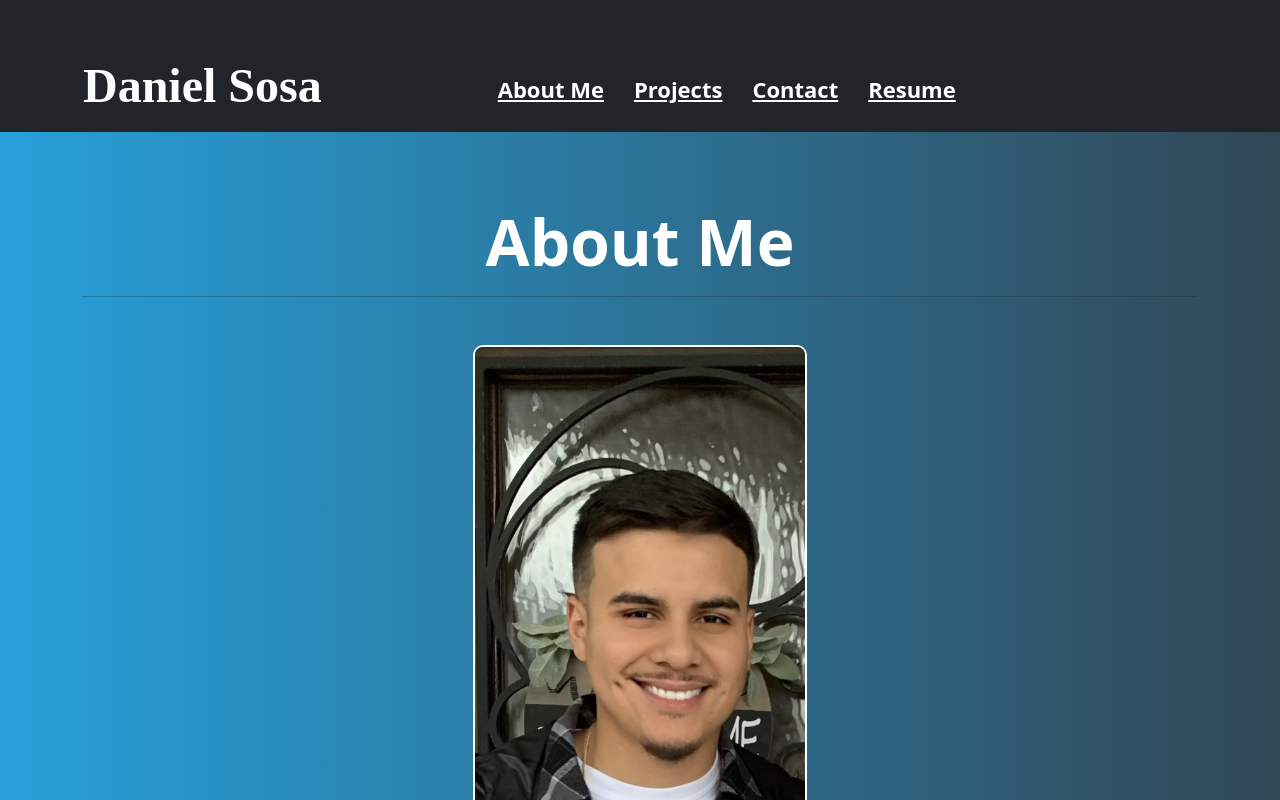
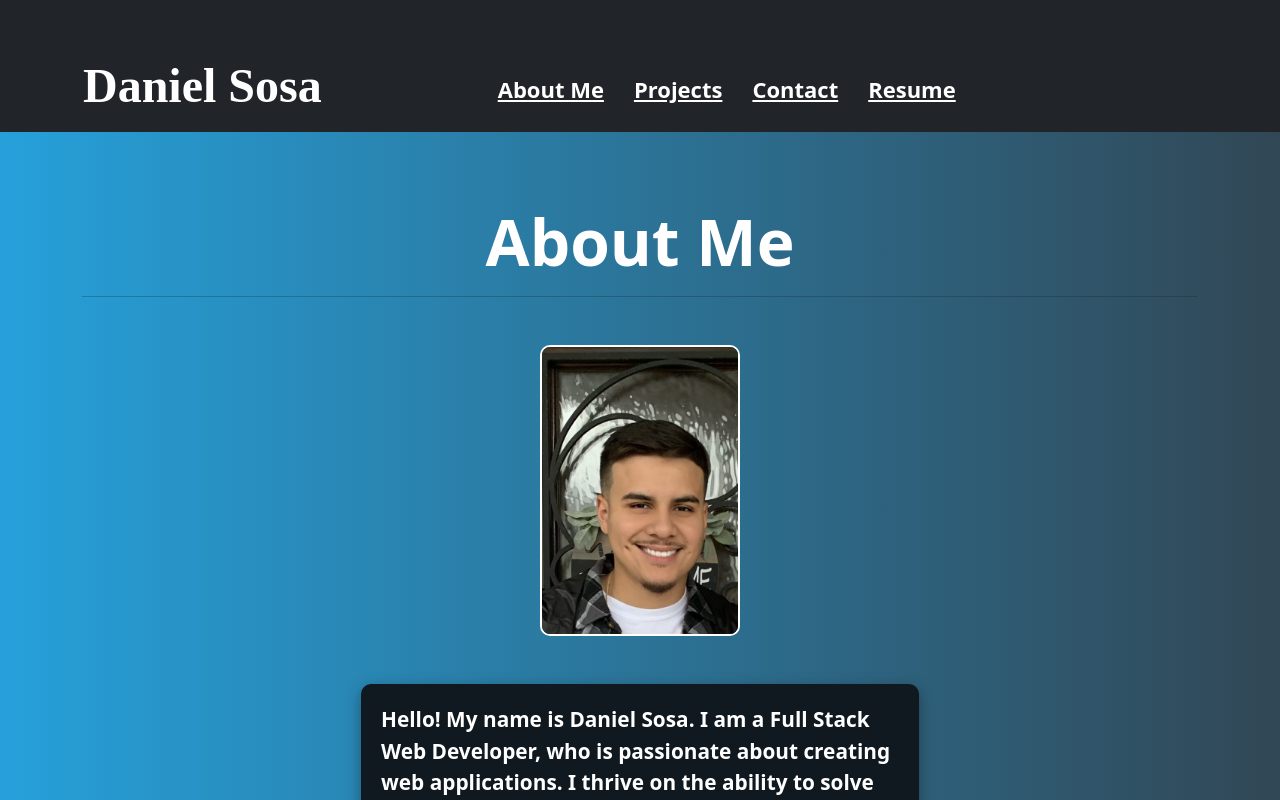
Before and after one commit to sosadaniel12/React-Portfolio, a React (Create React App) app: page /#/about in a window 1280 px wide. Shown: the top 800 px of the page. Built offline with nearby package versions, Linux system fonts and the light colour scheme; a web font is replaced by a local one.

Commit message:
fixed pic

```diff
--- a/src/screens/AboutMe/aboutMediaQueries.css
+++ b/src/screens/AboutMe/aboutMediaQueries.css
@@ -32,7 +32,7 @@
     max-width: 70%;
   }
 
-  .people {
-    font-size: 200px;
+  .pic {
+    width: 18%;
   }
 }
```
